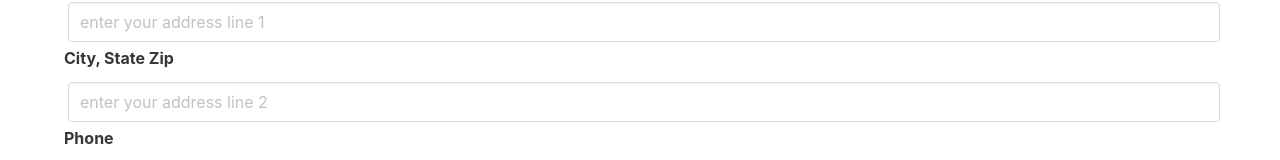
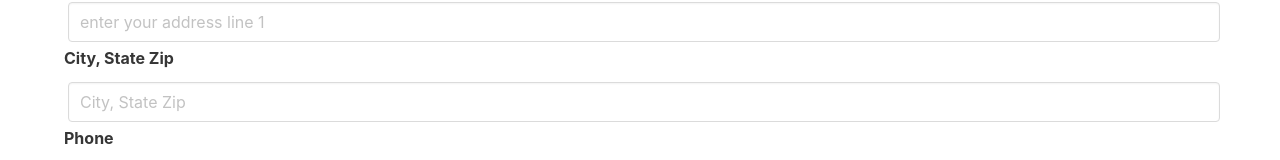
Before and after one commit to jgordinier-gsnca/emailsig-gsnca, a Svelte app: page / in a window 1280 px wide. Shown: the part 302-462 px from the top of the page. Built offline with nearby package versions, Linux system fonts and the light colour scheme.

Commit message:
city state zip

```diff
--- a/src/App.svelte
+++ b/src/App.svelte
@@ -20,7 +20,7 @@
 			<label class="label">Address line 1 (see addresses below)</label>
 <input class="input m-1" bind:value={add1} placeholder="enter your address line 1">
 				<label class="label">City, State Zip</label>
-<input class="input m-1" bind:value={add2} placeholder="enter your address line 2">
+<input class="input m-1" bind:value={add2} placeholder="City, State Zip">
 				<label class="label">Phone</label>
 <input class="input m-1" bind:value={phone} placeholder="enter your phone">
 					<label class="label">Cell</label>
```
